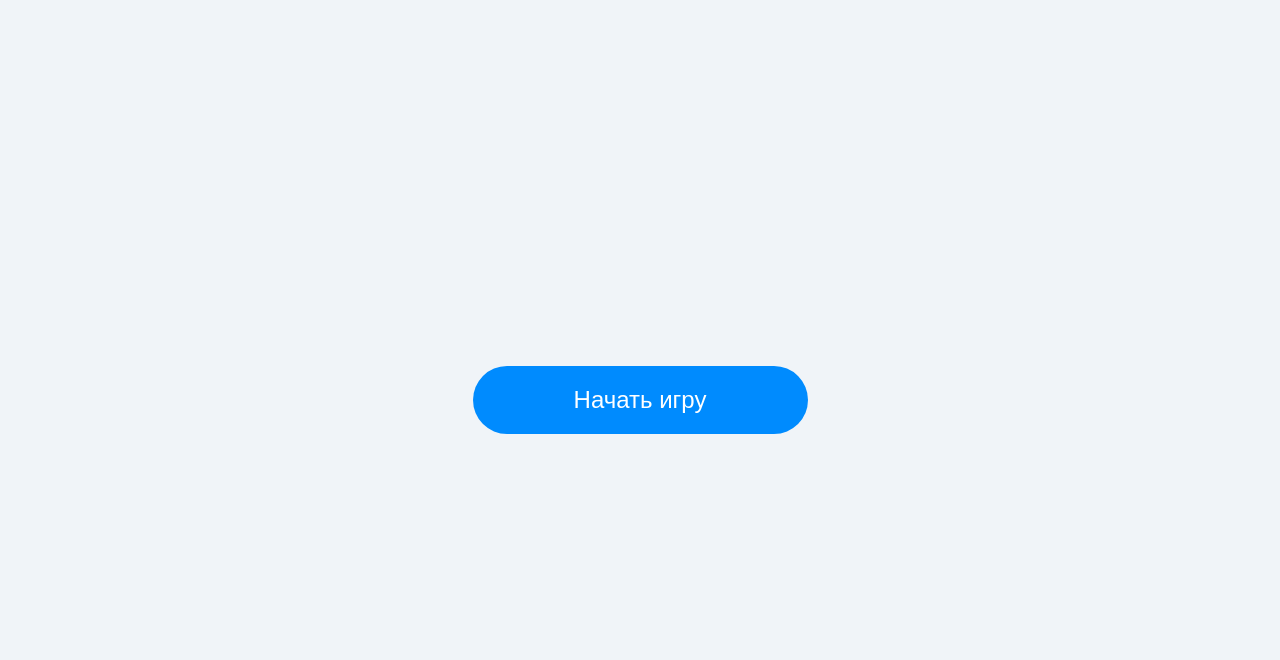
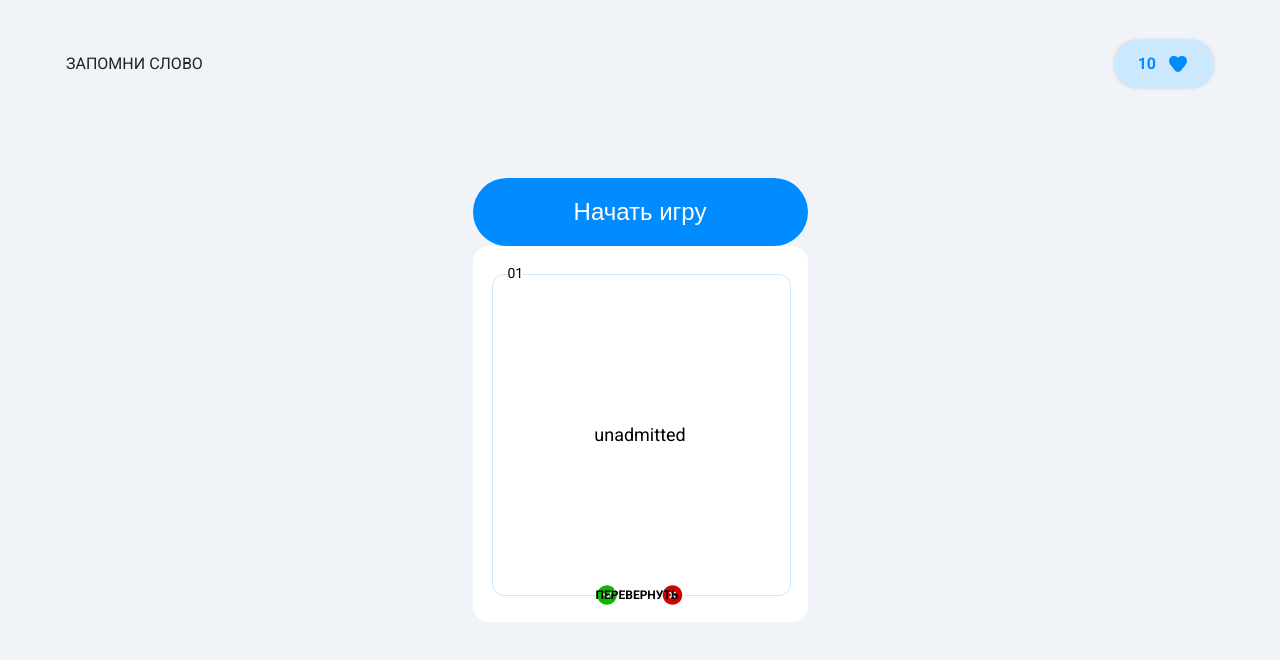
Before and after one commit to AlekseyAveryanov1996/purple-course, a Vue app: page / in a window 1280 px wide. Shown: the top 660 px of the page. Built offline with nearby package versions, Linux system fonts and the light colour scheme.

Commit message:
Домашнее задание 3

```diff
--- a/src/App.vue
+++ b/src/App.vue
@@ -1,13 +1,19 @@
 <script setup>
   import Button from "/src/components/Button.vue";
+  import Header from './components/Header.vue'
+  import Card from './components/Card.vue'
 </script>
 
 <template>
+  <Header />
   <main class="main">
     <Button>
       Начать игру
     </Button>
   </main>
+
+  <Card number='01' label='unadmitted' @resize-card='(data) => console.log(data)' @status-card='(data) => console.log(data)'/>
+
 </template>
 
 <style scoped>
--- /dev/null
+++ b/src/Icons/FalidIcon.vue
@@ -0,0 +1,5 @@
+<template>
+  <svg width="24" height="24" viewBox="0 0 24 24" fill="none" xmlns="http://www.w3.org/2000/svg">
+    <path fill-rule="evenodd" clip-rule="evenodd" d="M15.461 14.389L14.4 15.45L11.999 13.051L9.599 15.447L8.539 14.386L10.938 11.991L8.539 9.593L9.6 8.532L12 10.931L14.401 8.534L15.461 9.596L13.061 11.991L15.461 14.389ZM12 2.25C6.624 2.25 2.25 6.624 2.25 12C2.25 17.376 6.624 21.75 12 21.75C17.376 21.75 21.75 17.376 21.75 12C21.75 6.624 17.376 2.25 12 2.25Z" fill="#D00303"/>
+  </svg>
+</template>
--- /dev/null
+++ b/src/Icons/LikeIcons.vue
@@ -0,0 +1,7 @@
+<script setup></script>
+
+<template>
+  <svg width="24" height="24" viewBox="0 0 24 24" fill="none" xmlns="http://www.w3.org/2000/svg">
+  <path d="M15.4709 4.0535C14.1978 4.22856 12.9226 4.8312 12 5.80891C11.0774 4.8312 9.8022 4.22856 8.52915 4.0535C6.91335 3.83131 5.1499 4.28425 4.05884 5.73088C2.64706 7.60276 2.64705 10.254 4.05884 12.1258L8.75286 18.3496C10.4125 20.5501 13.5875 20.5501 15.2471 18.3496L19.9412 12.1258C21.3529 10.254 21.3529 7.60276 19.9412 5.73088C18.8501 4.28425 17.0867 3.83131 15.4709 4.0535Z" fill="#008BFE"/>
+  </svg>
+</template>
--- /dev/null
+++ b/src/Icons/OkIcon.vue
@@ -0,0 +1,5 @@
+<template>
+  <svg width="24" height="24" viewBox="0 0 24 24" fill="none" xmlns="http://www.w3.org/2000/svg">
+    <path fill-rule="evenodd" clip-rule="evenodd" d="M12.4693 15.308L12.2543 15.689H11.4143L11.1613 15.353C11.1463 15.33 9.6593 13.108 7.7373 11.892L7.1023 11.492L7.9043 10.224L8.5373 10.624C9.92231 11.499 11.0723 12.777 11.7503 13.63C12.8153 12.025 15.3093 8.682 19.1343 5.971C17.3473 3.709 14.5863 2.25 11.4873 2.25C6.1113 2.25 1.7373 6.624 1.7373 12C1.7373 17.376 6.1113 21.75 11.4873 21.75C16.8633 21.75 21.2373 17.376 21.2373 12C21.2373 10.263 20.7753 8.635 19.9763 7.221C15.1433 10.667 12.4983 15.257 12.4693 15.308Z" fill="#09BB00"/>
+  </svg>
+</template>
--- /dev/null
+++ b/src/components/Card.vue
@@ -0,0 +1,121 @@
+<script setup>
+  import Ok from '../Icons/OkIcon.vue'
+  import Falid from '../Icons/FalidIcon.vue'
+
+  const props = defineProps({
+    number: String,
+    label: String,
+  })
+
+  const emit = defineEmits(['resize-card', 'status-card'])
+
+  function emiterResizeCard() {
+    emit('resize-card', 'Перевернул')
+  }
+
+  function emiterStatus(status) {
+    emit('status-card', status)
+  }
+
+
+
+</script>
+
+<template>
+  <article class="card">
+    <div class="card__number">{{number}}</div>
+    <div class="card__label">{{label}}</div>
+    <div class="card__footer">
+      <div class="card__footer-resize" @click="emiterResizeCard()">Перевернуть</div>
+      <div class="card__footer-status">
+        <div class="card__footer-status-ok card__footer-status-icon" @click="emiterStatus('ok')">
+          <Ok />
+        </div>
+        <div class="card__footer-status-falid card__footer-status-icon" @click="emiterStatus('falied')">
+          <Falid />
+        </div>
+      </div>
+    </div>
+  </article>
+</template>
+
+<style>
+  .card {
+    padding: 28px 19px;
+    border-radius: 16px;
+    background: var(--colorWhite);
+    position: relative;
+    cursor: pointer;
+    min-height: 376px;
+    z-index: 1;
+  }
+  .card::before {
+    content: '';
+    position: absolute;
+    top: 28px;
+    left: 19px;
+    width: calc(100% - 38px);
+    height: calc(100% - 56px);
+    border-radius: 12px;
+    border: 1px solid var(--colorPrimary);
+    z-index: -1;
+  }
+  .card:hover {
+    box-shadow: 10px 10px 10px 0px #0000000D;
+  }
+  .card__number {
+    position: absolute;
+    background: var(--colorWhite);
+    font-size: 14px;
+    line-height: 100%;
+    color: var(--colorBlack);
+    top: 20px;
+    left: 35px;
+    z-index: 1;
+  }
+  .card__label {
+    position: absolute;
+    top: 50%;
+    left: 50%;
+    transform: translate(-50%, -50%);
+    z-index: 1;
+    font-size: 18px;
+  }
+  .card__footer {
+    position: absolute;
+    bottom: 15px;
+    left: 50%;
+    transform: translateX(-50%);
+    z-index: 1;
+    background: var(--colorWhite);
+    min-width: 89px;
+    min-height: 24px;
+    display: flex;
+    flex-direction: column;
+    justify-content: center;
+  }
+
+  .card__footer-resize {
+    font-size: 12px;
+    font-weight: 700;
+    text-transform: uppercase;
+  }
+
+  .card__footer-status {
+    position: absolute;
+    z-index: -1;
+    display: flex;
+    justify-content: space-between;
+    align-items: center;
+    width: 100%;
+    top: 0;
+    left: 0;
+  }
+
+  .card__footer-status-icon {
+    display: flex;
+  }
+
+
+
+</style>
--- /dev/null
+++ b/src/components/Header.vue
@@ -0,0 +1,36 @@
+<script setup>
+  import Scope from './Scope.vue'
+</script>
+
+<template>
+  <header class="header">
+    <div class="container header__container">
+      <div class="header__logo">Запомни слово</div>
+      <Scope scopeValue='10' />
+    </div>
+  </header>
+</template>
+
+<style scoped>
+  .header {
+    position: fixed;
+    top: 0;
+    left: 0;
+    width: 100%;
+    padding-top: 40px;
+  }
+
+  .header__container {
+    display: flex;
+    justify-content: space-between;
+    align-items: center;
+  }
+
+  .header__logo {
+    font-size: 16px;
+    line-height: 24px;
+    letter-spacing: 12%;
+    color: var(--colorGray);
+    text-transform: uppercase;
+  }
+</style>
--- /dev/null
+++ b/src/components/Scope.vue
@@ -0,0 +1,41 @@
+<script setup>
+  import LikeIcons from '../Icons/LikeIcons.vue'
+
+  const props = defineProps({
+    scopeValue: Number,
+  })
+
+</script>
+
+<template>
+  <div class="scope">
+    <div class="scope__count">
+      {{ scopeValue }}
+    </div>
+    <div class="scope__icon">
+      <LikeIcons />
+    </div>
+  </div>
+</template>
+
+<style scoped>
+  .scope {
+    display: flex;
+    align-items: center;
+    padding: 12px 24px;
+    border-radius: 36px;
+    background: var(--colorPrimary);
+    box-shadow: 0px 0px 4px 0px #00000026;
+    gap: 10px;
+  }
+  .scope__count {
+    font-weight: 700;
+    color: var(--colorBlue);
+    font-size: 16px;
+    line-height: 24px;
+  }
+  .scope__icon {
+    display: flex;
+    flex-shrink: 0;
+  }
+</style>
--- a/src/style.css
+++ b/src/style.css
@@ -24,4 +24,12 @@
   display: grid;
   place-content: center;
   min-height: 100dvh;
+  margin-left: auto;
+  margin-right: auto;
 }
+
+.container {
+  padding: 0 66px;
+  margin-left: auto;
+  margin-right: auto;
+}
```
